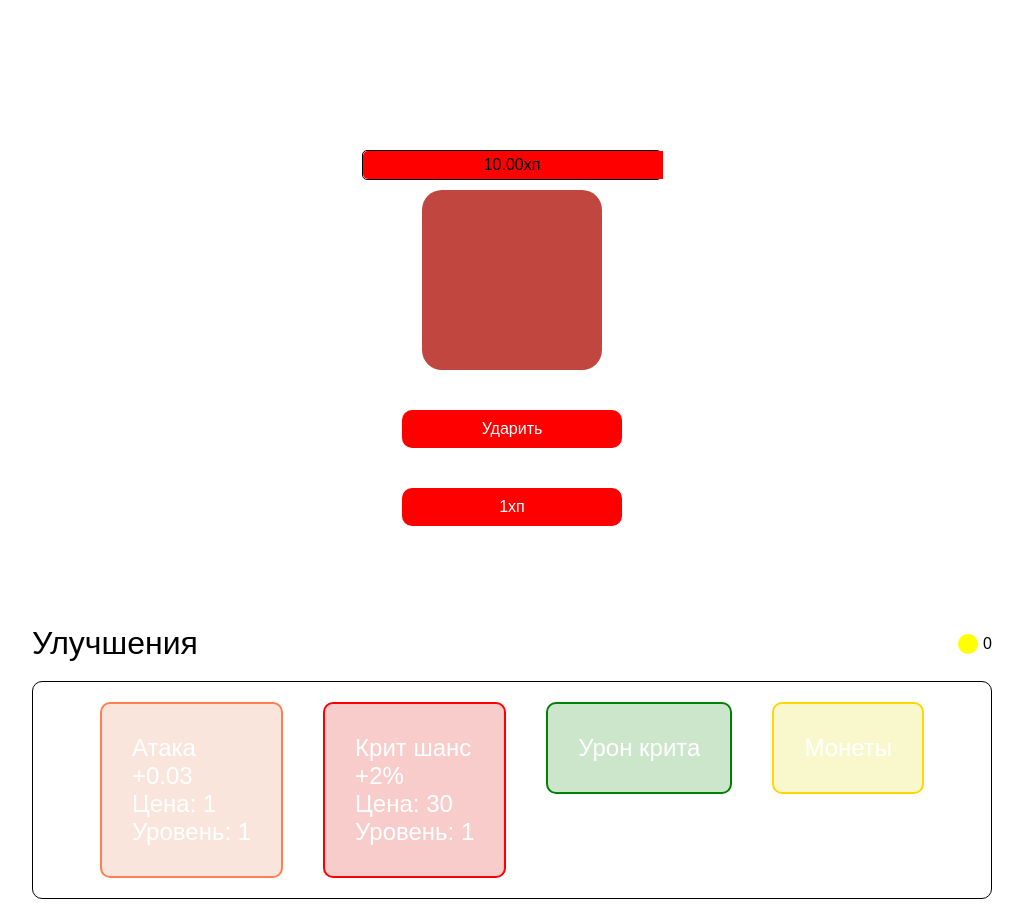
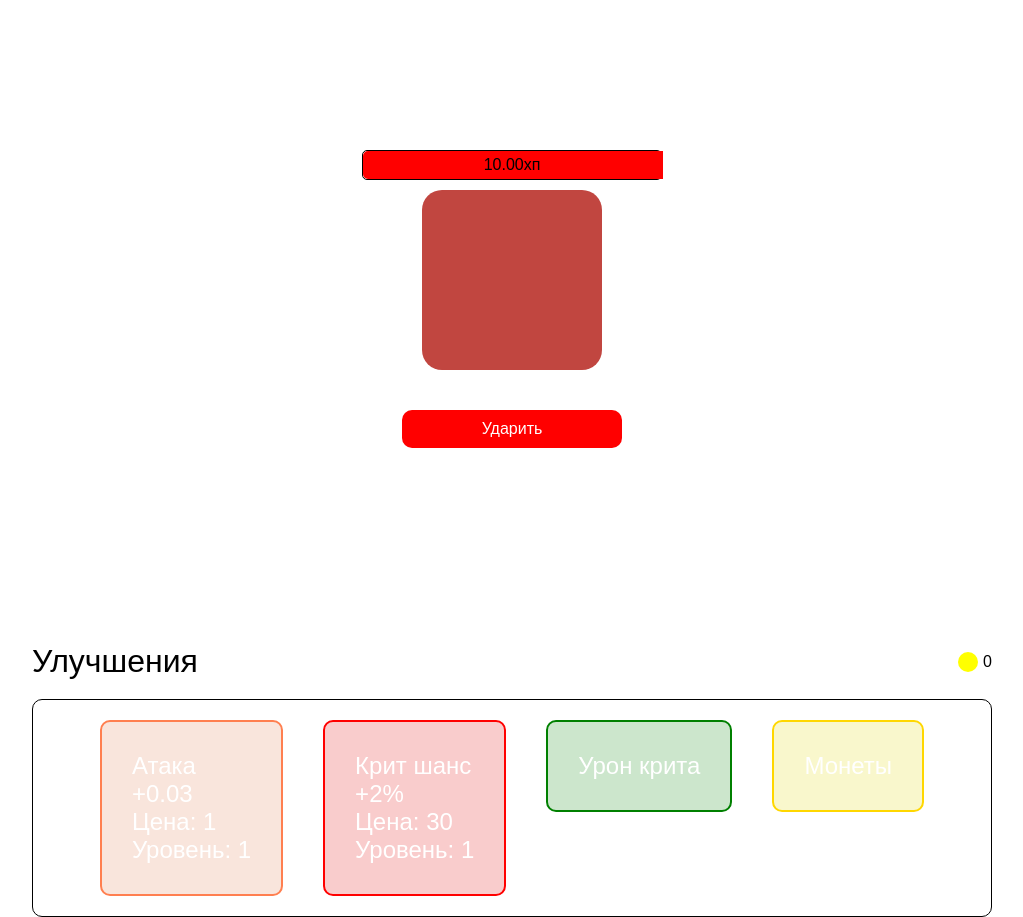
Before and after one commit to HELLRAID-cmd/Tap-Tap-MonsterHunter, a React (Vite) app in the folder client/: page / in a window 1280 px wide. Shown: the whole page, without its empty margins (128-1151 px from the left). Built offline with nearby package versions, Linux system fonts and the light colour scheme.

Commit message:
перенес функции, добавил кнопку монет

```diff
--- a/client/src/Components/Admin/BtnAdmin.tsx
+++ b/client/src/Components/Admin/BtnAdmin.tsx
@@ -1,9 +1,24 @@
-import handleKill from "./Admin";
+import { useGame } from "../context/Context";
 import type { AdminBtn } from "./AdminProps";
 
 const BtnAdmin = ({setMonsterHealth}: AdminBtn) => {
+  const {setCoins} = useGame();
+
+  // Добавить монеты
+  const handleMoney = () => {
+    setCoins(prev => prev + 50000)
+  }
+
+  // оставить 1хп
+  const handleKill = () => {
+    setMonsterHealth(1);
+  };
+
   return (
-    <button className='btn' onClick={() => handleKill({setMonsterHealth})}>1хп</button>
+    <>
+    <button className='btn--admin-kill' onClick={handleKill}>1хп</button>
+    <button className='btn--admin-money' onClick={handleMoney}>Монеты</button>
+    </>
   )
 }
 
```
